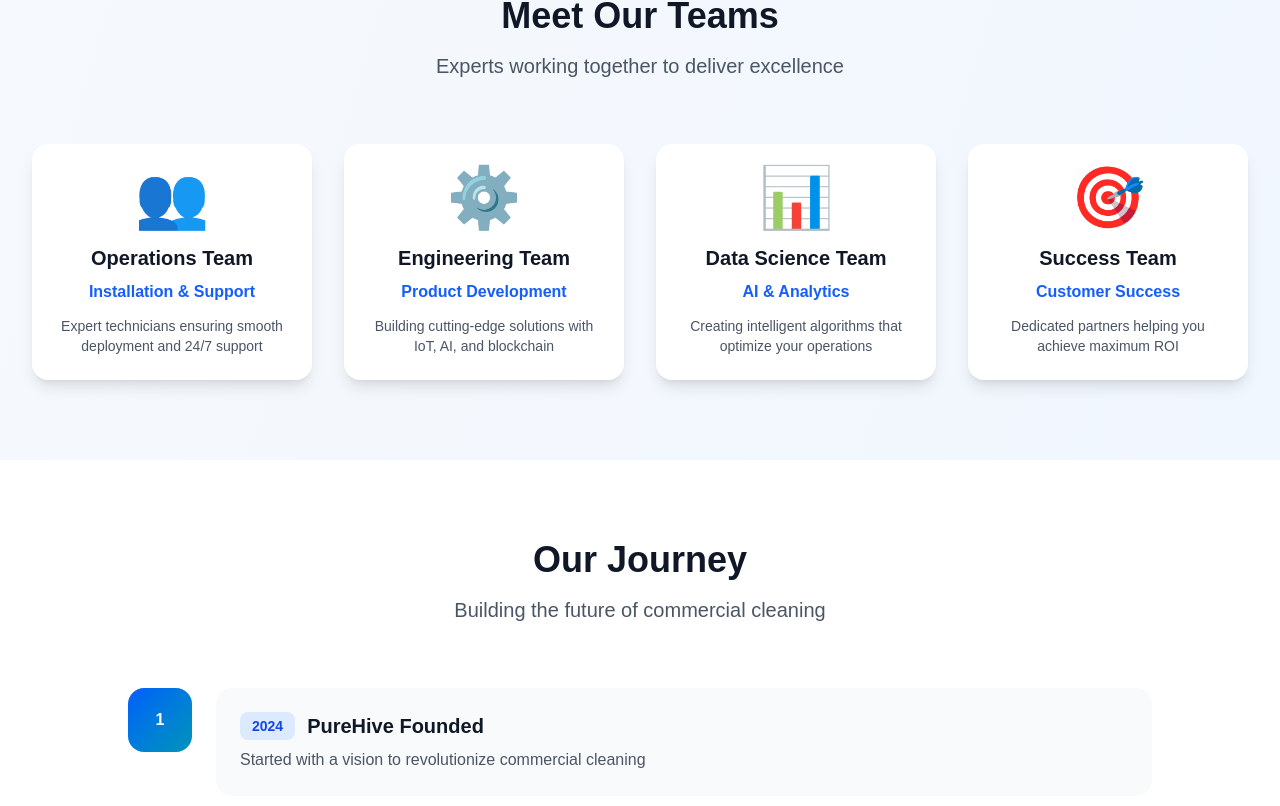
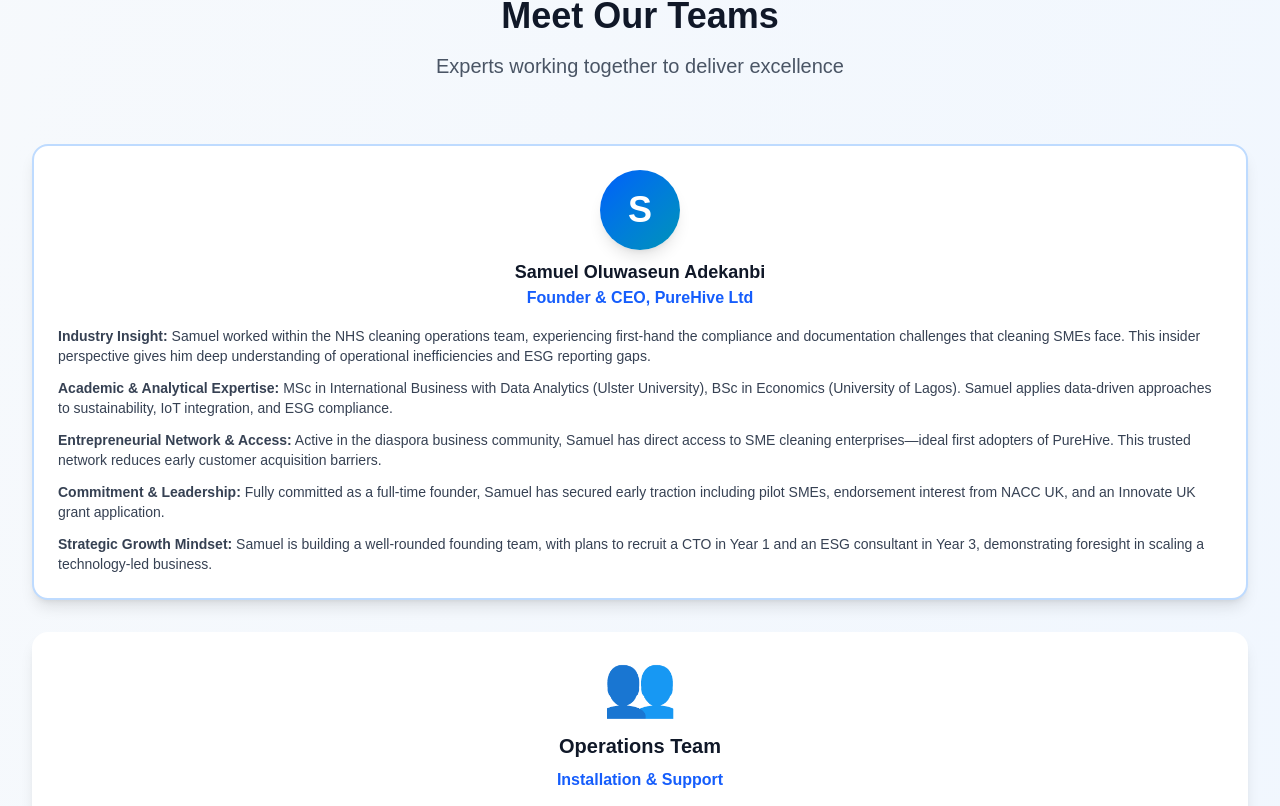
Before and after one commit to Rkechi/pureHub, a Next.js app: page /about in a window 1280 px wide. Shown: the part 2372-3178 px from the top of the page. Built offline with nearby package versions, Linux system fonts and the light colour scheme.

Commit message:
Founder's profile card updated to single column layout on about page

```diff
--- a/app/about/page.tsx
+++ b/app/about/page.tsx
@@ -268,7 +268,25 @@
               Experts working together to deliver excellence
             </p>
           </div>
-          <div className="grid md:grid-cols-2 lg:grid-cols-4 gap-8">
+          <div className="grid grid-cols-1 gap-8">
+            {/* Founder Profile Card */}
+            <div className="bg-white rounded-2xl p-6 shadow-lg hover:shadow-xl transition-all text-center border-2 border-blue-200">
+              <div className="flex flex-col items-center mb-4">
+                <span className="inline-flex items-center justify-center w-20 h-20 rounded-full bg-gradient-to-br from-blue-600 to-cyan-600 text-white text-4xl font-bold shadow-lg mb-2">
+                  S
+                </span>
+                <span className="text-lg font-bold text-gray-900">Samuel Oluwaseun Adekanbi</span>
+                <span className="text-blue-600 font-semibold">Founder & CEO, PureHive Ltd</span>
+              </div>
+              <div className="text-left text-gray-700 text-sm space-y-3">
+                <p><span className="font-semibold">Industry Insight:</span> Samuel worked within the NHS cleaning operations team, experiencing first-hand the compliance and documentation challenges that cleaning SMEs face. This insider perspective gives him deep understanding of operational inefficiencies and ESG reporting gaps.</p>
+                <p><span className="font-semibold">Academic & Analytical Expertise:</span> MSc in International Business with Data Analytics (Ulster University), BSc in Economics (University of Lagos). Samuel applies data-driven approaches to sustainability, IoT integration, and ESG compliance.</p>
+                <p><span className="font-semibold">Entrepreneurial Network & Access:</span> Active in the diaspora business community, Samuel has direct access to SME cleaning enterprises—ideal first adopters of PureHive. This trusted network reduces early customer acquisition barriers.</p>
+                <p><span className="font-semibold">Commitment & Leadership:</span> Fully committed as a full-time founder, Samuel has secured early traction including pilot SMEs, endorsement interest from NACC UK, and an Innovate UK grant application.</p>
+                <p><span className="font-semibold">Strategic Growth Mindset:</span> Samuel is building a well-rounded founding team, with plans to recruit a CTO in Year 1 and an ESG consultant in Year 3, demonstrating foresight in scaling a technology-led business.</p>
+              </div>
+            </div>
+            {/* Other Team Cards */}
             {team.map((member, i) => (
               <div key={i} className="bg-white rounded-2xl p-6 shadow-lg hover:shadow-xl transition-all text-center">
                 <div className="text-6xl mb-4">{member.icon}</div>
--- a/app/dashboard/layout.tsx
+++ b/app/dashboard/layout.tsx
@@ -5,7 +5,7 @@
 import Navbar from '@/components/Navbar';
 import Sidebar from '@/components/Sidebar';
 import ScreenSizeWarning from '@/components/ScreenSizeWarning';
-import PreLoader from '@/components/loaders/PreLoader';
+// PreLoader removed
 
 interface DashboardLayoutProps {
   children: ReactNode;
@@ -13,25 +13,15 @@
 
 export default function DashboardLayout({ children }: DashboardLayoutProps) {
   const [isMobileSidebarOpen, setIsMobileSidebarOpen] = useState(false);
-  const [isLoading, setIsLoading] = useState(true);
+  // PreLoader removed
 
-  useEffect(() => {
-    // Simulate initial load - adjust timing as needed
-    const timer = setTimeout(() => {
-      setIsLoading(false);
-    }, 2500); // Matches roughly with PreLoader's completion time
-
-    return () => clearTimeout(timer);
-  }, []);
+  // PreLoader removed
 
   const toggleMobileSidebar = () => {
     setIsMobileSidebarOpen(!isMobileSidebarOpen);
   };
 
-  // Show only PreLoader during initial load
-  if (isLoading) {
-    return <PreLoader />;
-  }
+  // PreLoader removed
 
   return (
     <div className="min-h-screen bg-gray-50 w-full overflow-x-hidden">
--- a/app/page.tsx
+++ b/app/page.tsx
@@ -1,7 +1,6 @@
 "use client";
 
-import { useState, useEffect } from "react";
-import PreLoader from "@/components/loaders/PreLoader";
+import { useState } from "react";
 import {
   Shield,
   Activity,
@@ -17,22 +16,12 @@
 } from "lucide-react";
 
 export default function LandingPage() {
-  const [showPreloader, setShowPreloader] = useState(true);
+  // PreLoader removed
   const [mobileMenuOpen, setMobileMenuOpen] = useState(false);
 
-  // Hide preloader after it completes
-  useEffect(() => {
-    const timer = setTimeout(() => {
-      setShowPreloader(false);
-    }, 2500); // Match PreLoader's completion time
+  // PreLoader removed
 
-    return () => clearTimeout(timer);
-  }, []);
-
-  // Show preloader on first visit
-  if (showPreloader) {
-    return <PreLoader />;
-  }
+  // PreLoader removed
 
   const features = [
     {
--- a/components/ClientLayout.tsx
+++ b/components/ClientLayout.tsx
@@ -1,24 +1,14 @@
 "use client";
 
 import { useState, useEffect } from "react";
-import PreLoader from "@/components/loaders/PreLoader";
+// PreLoader removed
 
 export default function ClientLayout({ children }: { children: React.ReactNode }) {
-    const [isLoading, setIsLoading] = useState(true);
+    // PreLoader removed
 
-    useEffect(() => {
-        // Match the PreLoader's natural timing
-        const timer = setTimeout(() => {
-            setIsLoading(false);
-        }, 2800); // Slightly longer than PreLoader's 2.5s to ensure smooth transition
+    // PreLoader removed
 
-        return () => clearTimeout(timer);
-    }, []);
-
-    // Show only PreLoader during initial load
-    if (isLoading) {
-        return <PreLoader />;
-    }
+    // PreLoader removed
 
     // Show actual content after loading
     return <>{children}</>;
--- a/components/loaders/PreLoader.tsx
+++ b/components/loaders/PreLoader.tsx
@@ -42,22 +42,4 @@
           </div>
         </div>
 
-        {/* Brand Name */}
-        <div>
-          <h1 className="text-5xl font-bold text-white mb-2 animate-pulse">
-            PureHive
-          </h1>
-          <p className="text-cyan-300 text-lg font-medium">
-            Smart ESG Cleaning Dashboard
-          </p>
-        </div>
-
-        {/* Loading indicator (spinner and message) */}
-        <div className="flex flex-col items-center justify-center gap-2 text-cyan-300">
-          <Activity className="w-6 h-6 animate-spin text-cyan-300" />
-          <span className="text-sm">Initializing system...</span>
-        </div>
-      </div>
-    </div>
-  );
-}
+        // PreLoader component deleted
```
Also changed, not shown: 1 other file (tests, documents, lock files or other folders).
